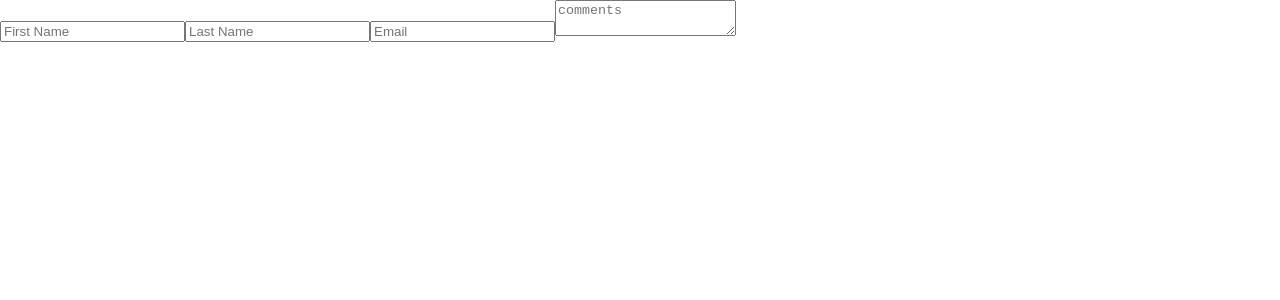
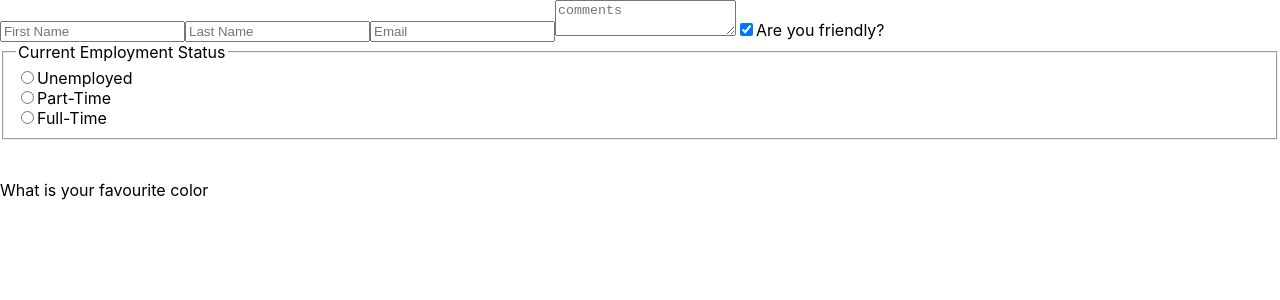
Before and after one commit to osamayounus786/my-app, a React (Create React App) app: page / in a window 1280 px wide. Shown: the top 300 px of the page. Built offline with nearby package versions, Linux system fonts and the light colour scheme.

Commit message:
radio button added

```diff
--- a/src/App.jsx
+++ b/src/App.jsx
@@ -499,20 +499,25 @@ function Form(){
     firstName: "",
     lastName: "",
     email: "",
-    textArea: ""
+    textArea: "",
+    isFriendly: true,
+    employment: ""
   })
 
-  console.log(formData)
+  console.log(formData.employment)
 
 
   function handleClick(event){
       setFormData(prevFormData => {
+        const {name, value, type, checked} = event.target
         return {
           ...prevFormData,
-          [event.target.name]: event.target.value
+          [name]: type === "checkbox" ? checked : value
         }
       })
   }
+
+
   return(
     <form>
       <input type="text" placeholder="First Name"
@@ -542,6 +547,53 @@ function Form(){
 
        {/* form checkboxes */}
 
+       <input type="checkbox"
+        id="isFriendly"
+        checked={formData.isFriendly}
+        onChange={handleClick}
+        name="isFriendly"
+        />
+       <label htmlFor="isFriendly">Are you friendly?</label>
+
+       <br />
+
+       <fieldset>
+        <legend>Current Employment Status</legend>
+        <input type="radio"
+               id="unemployed"
+               name="employment"
+               value="unemployed"
+               checked={formData.employment === "unemployed"}
+               onChange={handleClick}
+        />
+        <label htmlFor="unemployed">Unemployed</label>
+        <br />
+
+        <input type="radio"
+               id="part-time"
+               name="employment"
+               value="Part-Time"
+               checked={formData.employment === "Part-Time"}
+               onChange={handleClick}
+        />
+        <label htmlFor="part-time">Part-Time</label>
+        <br />
+        <input type="radio"
+               id="full-time"
+               name="employment"
+               value="Full-Time"
+               checked={formData.employment === "Full-Time"}
+               onChange={handleClick}
+        />
+        <label htmlFor="full-time">Full-Time</label>
+        <br />
+
+       </fieldset>
+       <br />
+       <br />
+
+       <label htmlFor="favColor">What is your favourite color</label>
+
 
     </form>
   )
```
